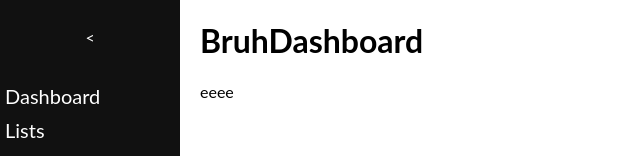
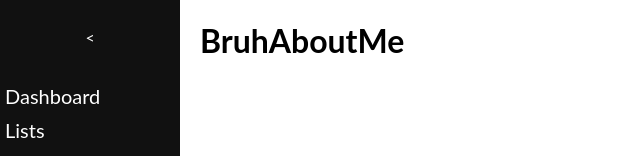
Before and after one commit to philwing100/Portfolio-Vue-Frontend, a Vue app: page / in a window 1280 px wide. Shown: the top 156 px of the page, without its empty margins (0-640 px from the left). Built offline with nearby package versions, Linux system fonts and the light colour scheme.

Commit message:
Beautified sidebar and got more under control

```diff
--- a/src/App.vue
+++ b/src/App.vue
@@ -1,7 +1,6 @@
 <template>
     <SideBar />
     <div class="everythingElse">
-eeee
     </div>
 
 </template>
--- a/src/components/SideBar.vue
+++ b/src/components/SideBar.vue
@@ -2,13 +2,13 @@
     <div :style="{ width: sidebarWidth + 'px' }" class="sidebar">
       <div @click="toggleWidth" class="collapse-icon" :class="{ 'rotate-180': !toggleBar }">></div>
       <nav class="needPadding">
-              <router-link v-if="!toggleBar" to="/" class="sidebarItem">Dashboard</router-link>
+              <router-link v-if="!toggleBar" to="/Dashboard" class="sidebarItem">Dashboard</router-link>
               <router-link v-if="!toggleBar" to="/Lists" class="sidebarItem">Lists</router-link>
               <router-link v-if="!toggleBar" to="/Settings" class="sidebarItem">Settings</router-link>
-              <router-link v-if="!toggleBar" to="/AboutMe" class="sidebarItem">About Me</router-link>
+              <router-link v-if="!toggleBar" to="/" class="sidebarItem">About Me</router-link>
         </nav>
     </div>
-    <router-view class="moveToSide"></router-view>
+    <router-view :class="{ 'paddingWithSidebar': !toggleBar, 'paddingWithoutSidebar' : toggleBar }"></router-view>
   </template>
 
   <script>
@@ -68,16 +68,23 @@
     background-color:lightgrey;
   }
 
-  .sidebarItem:click {
+  .sidebarItem.active {
     color:darkgrey;
   }
 
   .needPadding{
     padding-top:30px;
   }
-  .moveToSide{
+
+  .paddingWithoutSidebar{
+    padding-left:50px;
+    transition: 0.3s linear;
+  }
+  .paddingWithSidebar{
     padding-left:200px;
+    transition: 0.3s linear;
   }
+
 
   .collapse-icon {
     cursor: pointer;
--- a/src/router/index.js
+++ b/src/router/index.js
@@ -2,10 +2,11 @@ import { createRouter, createWebHistory } from 'vue-router'
 import DashboardWorld from '../views/Dashboard.vue'
 import ListsWorld from '../views/Lists.vue'
 import SettingsWorld from '../views/Settings.vue'
+import AboutMe from '../views/AboutMe.vue'
 
 const routes = [
   {
-    path: '/',
+    path: '/dashboard',
     name: 'dashboard',
     component: DashboardWorld
   },
@@ -18,6 +19,11 @@ const routes = [
     path: '/Settings',
     name: 'Settings',
     component: SettingsWorld
+  },
+  {
+    path: '/',
+    name: 'About Me',
+    component: AboutMe
   }
 ]
 
```
